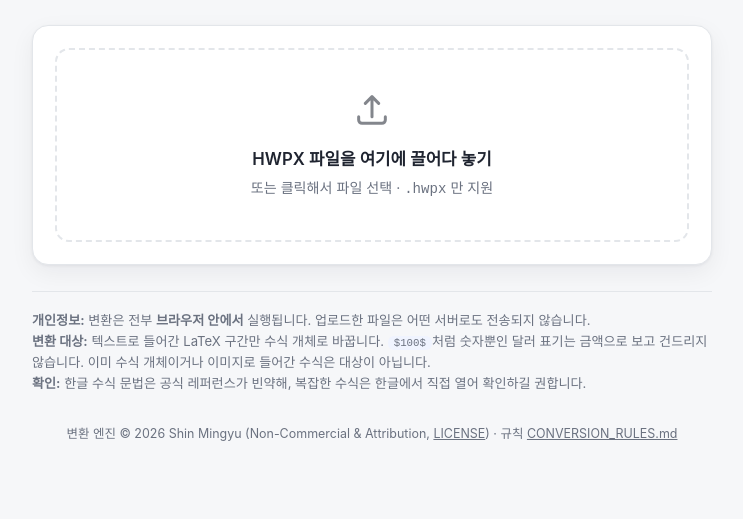
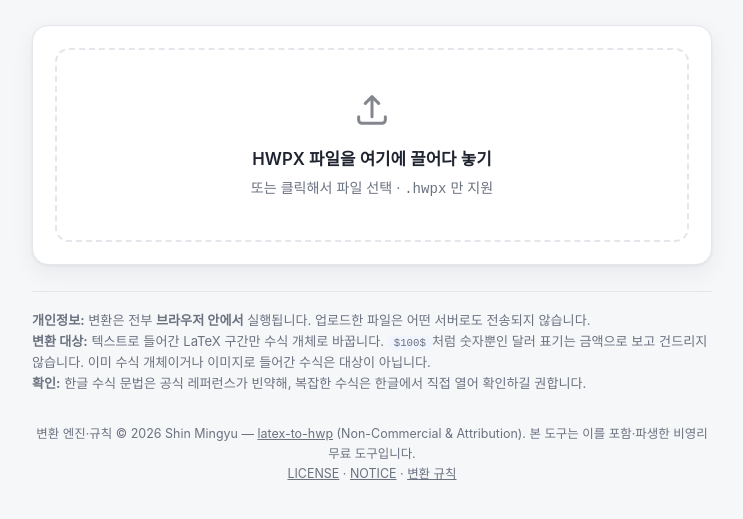
Before and after one commit to fakeminjun7321/hwpx-latex-to-equation, a website: page index.html in a window 1280 px wide. Shown: the part 141-660 px from the top of the page, without its empty margins (268-1011 px from the left). Drawn offline with Linux system fonts and the light colour scheme.

Commit message:
출처 표시·라이선스 고지 정비 (NC & Attribution 준수)
- NOTICE 추가: 원저작자(Shin Mingyu/@minigu5)·원본 latex-to-hwp 링크,
  포함/파생 범위, 비영리·출처표시 조건, JSZip(MIT)·한컴 명세 고지
- hwpx-convert.js 헤더에 파생 저작물·라이선스 출처 명시
- README 라이선스 섹션 보강(출처표시·비영리·파생범위·원본 링크)
- 사이트 푸터에 원본 저장소 링크·NOTICE·비영리 표기 추가

Co-Authored-By: Claude Opus 4.7 (1M context) <noreply@anthropic.com>

```diff
--- a/index.html
+++ b/index.html
@@ -132,8 +132,9 @@
   </p>
 
   <footer>
-    변환 엔진 © 2026 Shin Mingyu (Non-Commercial &amp; Attribution, <a href="LICENSE">LICENSE</a>) ·
-    규칙 <a href="CONVERSION_RULES.md">CONVERSION_RULES.md</a>
+    변환 엔진·규칙 © 2026 Shin Mingyu — <a href="https://github.com/minigu5/latex-to-hwp" target="_blank" rel="noopener">latex-to-hwp</a>
+    (Non-Commercial &amp; Attribution). 본 도구는 이를 포함·파생한 비영리 무료 도구입니다.<br />
+    <a href="LICENSE">LICENSE</a> · <a href="NOTICE">NOTICE</a> · <a href="CONVERSION_RULES.md">변환 규칙</a>
   </footer>
 </div>
 
```
Also changed, not shown: src/hwpx-convert.js (+8 -1 lines), README.md, 1 other file.
